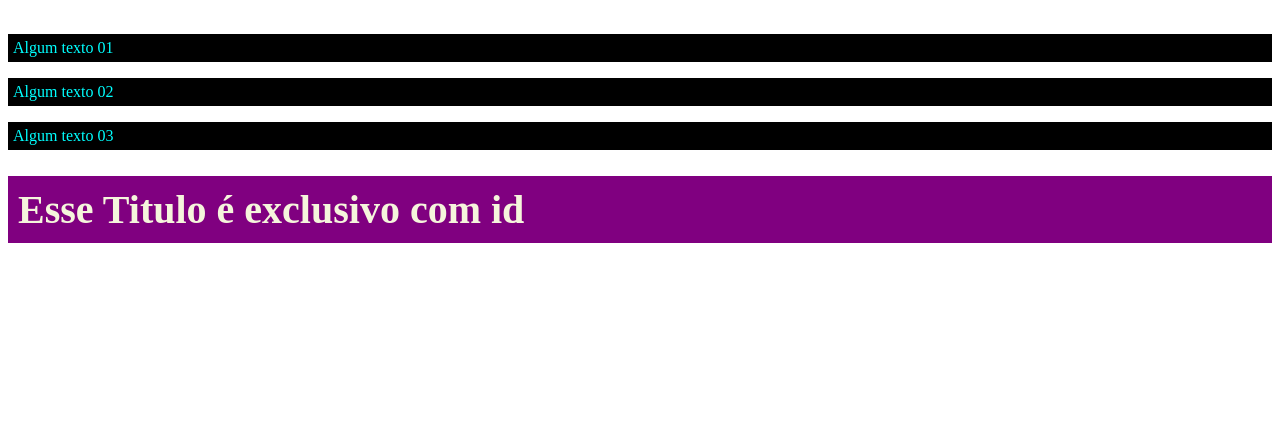
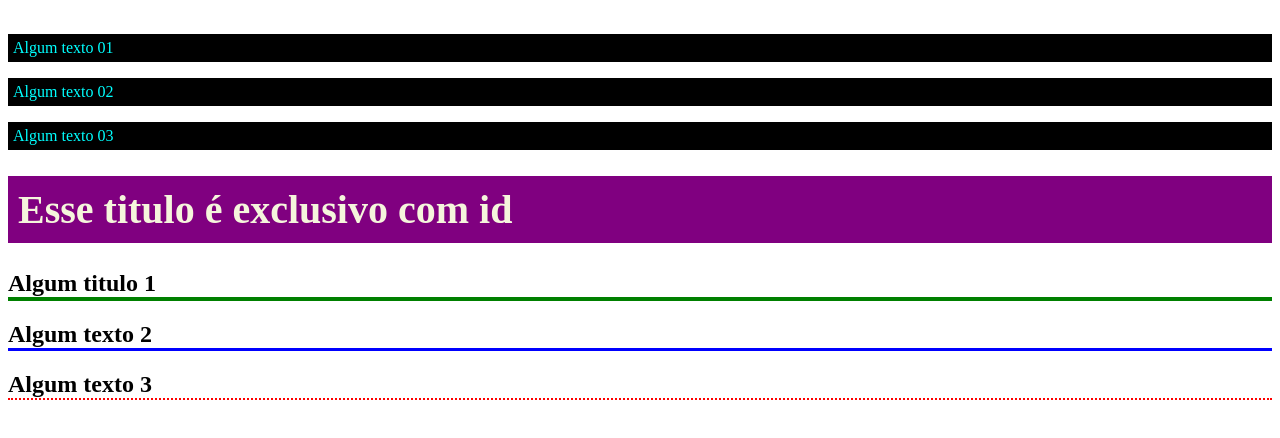
Before and after one commit to LidySenac/11-03-html, a plain HTML site: page index.html in a window 1280 px wide. Shown: the part 662-1100 px from the top of the page. Drawn offline with Linux system fonts and the light colour scheme.

Commit message:
10 regras

```diff
--- a/css/style.css
+++ b/css/style.css
@@ -25,3 +25,15 @@ body{
     padding: 10px;
     font-size: 40px;
 }
+
+h2{
+    border-bottom: 2px dotted red;
+}
+
+.titulo{
+    border-bottom: 3px solid blue;
+}
+
+#algum-titulo{
+    border-bottom: 4px solid green;
+}
--- a/index.html
+++ b/index.html
@@ -55,8 +55,15 @@
 
 <!-- ID -->
 
-<h1 id="exclusive-title">Esse Titulo é exclusivo com id</h1>
+<h1 id="exclusive-title">Esse titulo é exclusivo com id</h1>
 
+<!-- 10 multiplas regras -->
+
+<h2 id="algum-titulo" class="titulo">Algum titulo 1</h2>
+
+<h2 class="titulo">Algum texto 2</h2>
+
+<h2>Algum texto 3</h2>
 
 </body>
 </html>
```
